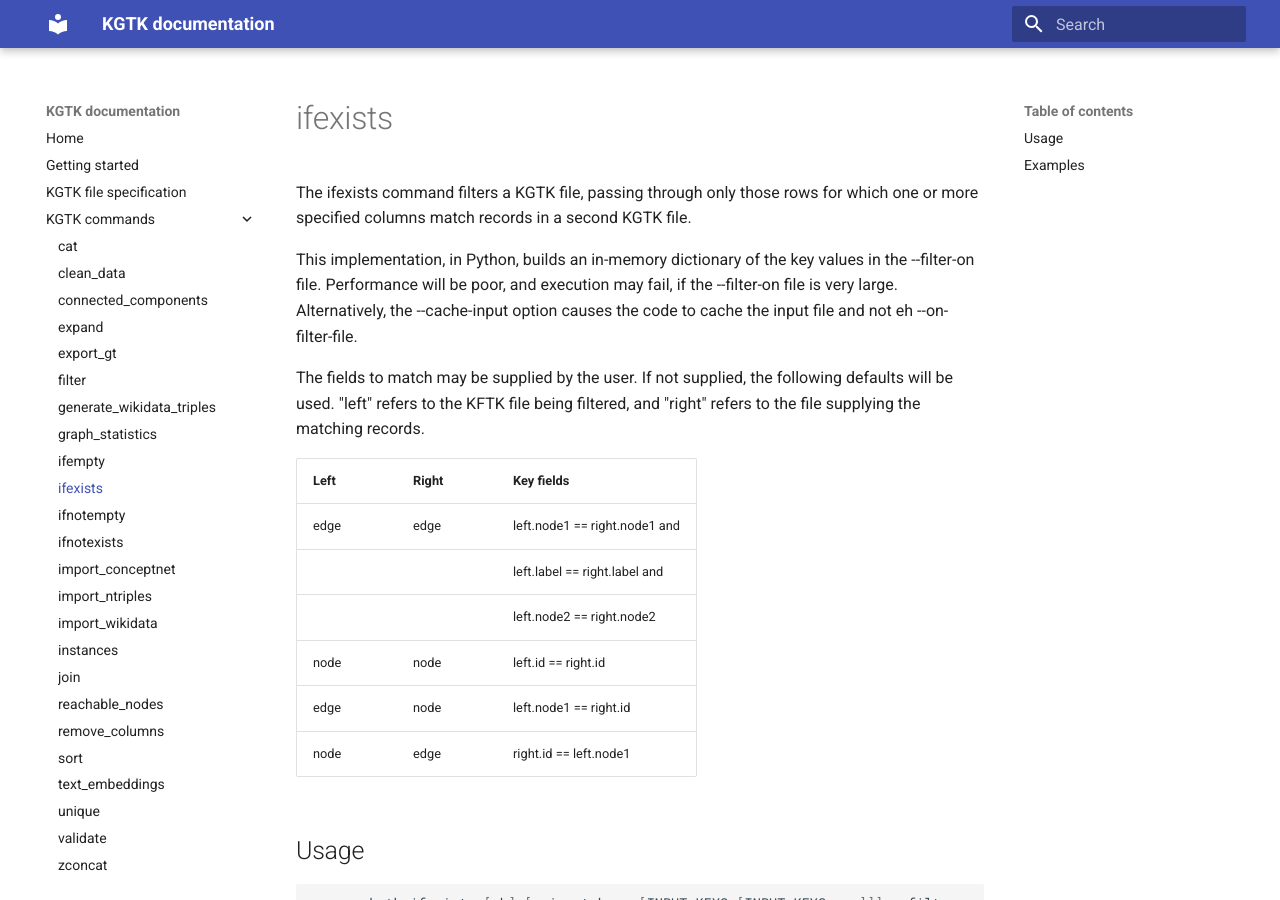
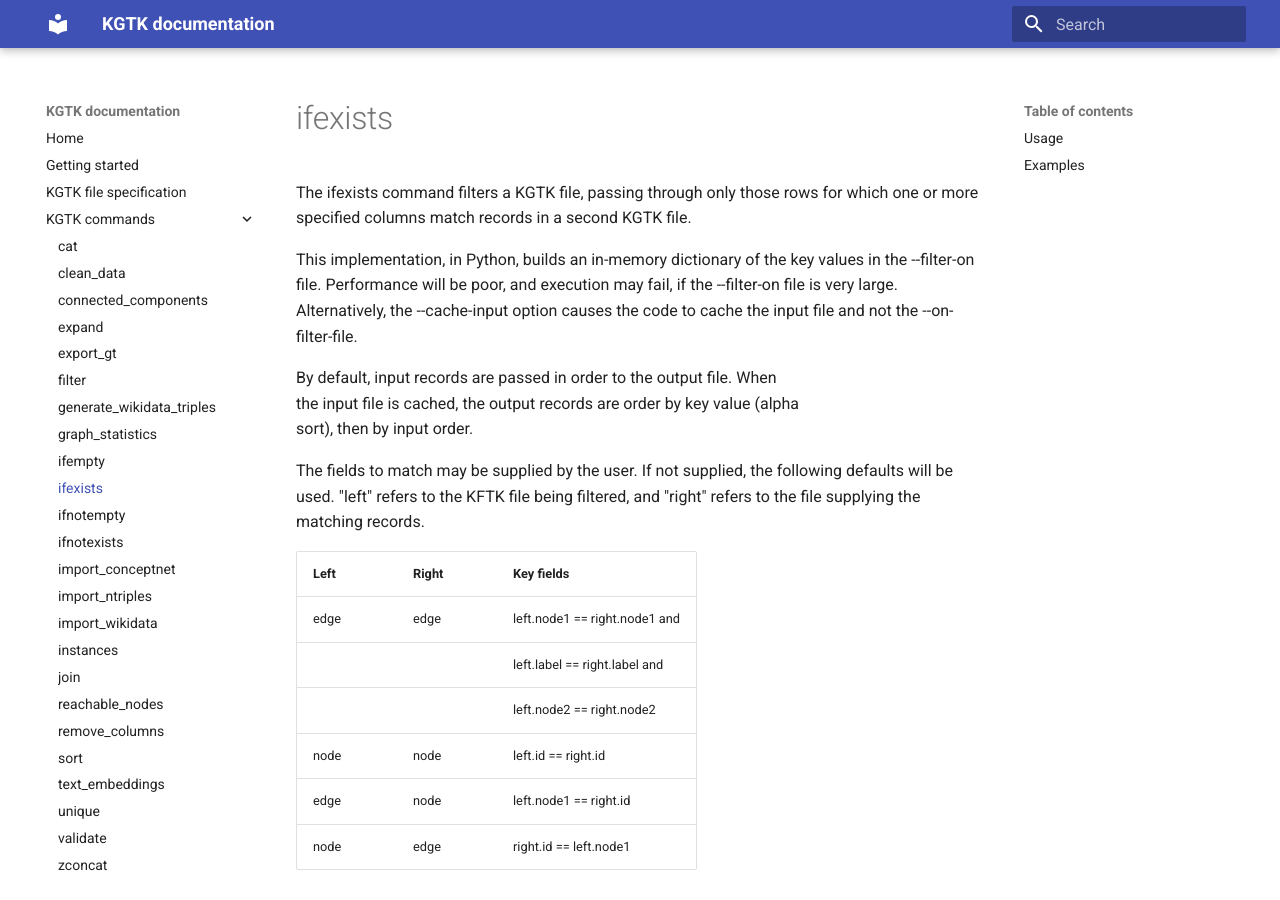
Before and after one commit to usc-isi-i2/kgtk, an MkDocs documentation site: the page built from docs/ifexists.md, in a window 1280 px wide and 900 px high. Built offline with MkDocs 1.6.1 and Material for MkDocs 9.7.7, drawn with Linux system fonts in a browser that asks for light colours.

Commit message:
Additional documentation on the effects of cacheing the input file.

```diff
--- a/docs/ifexists.md
+++ b/docs/ifexists.md
@@ -4,7 +4,11 @@ which one or more specified columns match records in a second KGTK file.
 This implementation, in Python, builds an in-memory dictionary of the key
 values in the --filter-on file.  Performance will be poor, and execution may
 fail, if the --filter-on file is very large.  Alternatively, the --cache-input
-option causes the code to cache the input file and not eh --on-filter-file.
+option causes the code to cache the input file and not the --on-filter-file.
+
+By default, input records are passed in order to the output file.  When
+the input file is cached, the output records are order by key value (alpha
+sort), then by input order.
 
 The fields to match may be supplied by the user.  If not supplied, the
 following defaults will be used.  "left" refers to the KFTK file being
```
Also changed, not shown: docs/ifnotexists.md (+5 -1 lines), 3 other files.
